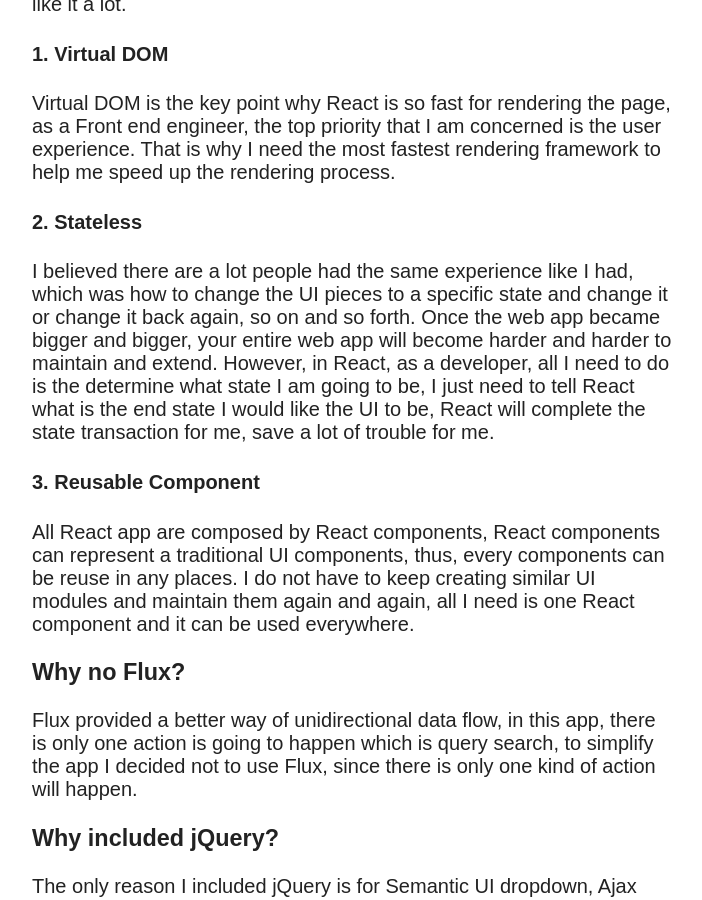
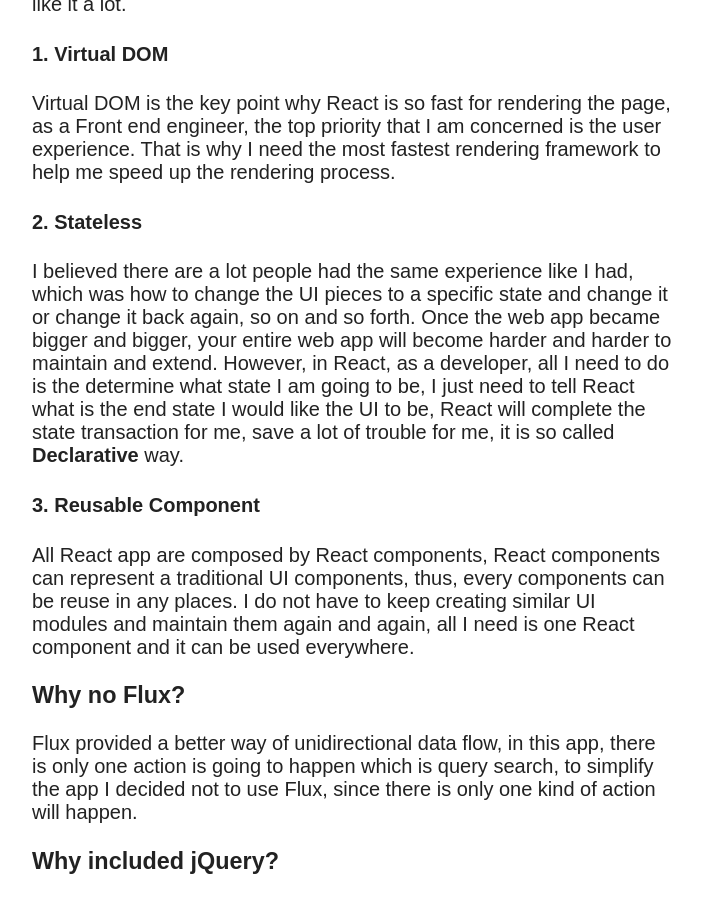
Before and after one commit to LeoAJ/leoaj.github.com, a Jekyll site: the page built from _posts/2015-07-14-React-iTunes-Search.md, in a window 1280 px wide and 900 px high, scrolled down 1938 px. Shown: the whole window, without its empty margins (308-1010 px from the left). Built offline with Jekyll 4.4.1, drawn with Linux system fonts in a browser that asks for light colours; nearby versions of some CDN libraries.

Commit message:
add declarative

```diff
--- a/_posts/2015-07-14-React-iTunes-Search.md
+++ b/_posts/2015-07-14-React-iTunes-Search.md
@@ -32,7 +32,7 @@ Virtual DOM is the key point why React is so fast for rendering the page, as a F
 
 #### 2. Stateless
 
-I believed there are a lot people had the same experience like I had, which was how to change the UI pieces to a specific state and change it or change it back again, so on and so forth. Once the web app became bigger and bigger, your entire web app will become harder and harder to maintain and extend. However, in React, as a developer, all I need to do is the determine what state I am going to be, I just need to tell React what is the end state I would like the UI to be, React will complete the state transaction for me, save a lot of trouble for me.
+I believed there are a lot people had the same experience like I had, which was how to change the UI pieces to a specific state and change it or change it back again, so on and so forth. Once the web app became bigger and bigger, your entire web app will become harder and harder to maintain and extend. However, in React, as a developer, all I need to do is the determine what state I am going to be, I just need to tell React what is the end state I would like the UI to be, React will complete the state transaction for me, save a lot of trouble for me, it is so called **Declarative** way.
 
 #### 3. Reusable Component
 
```
